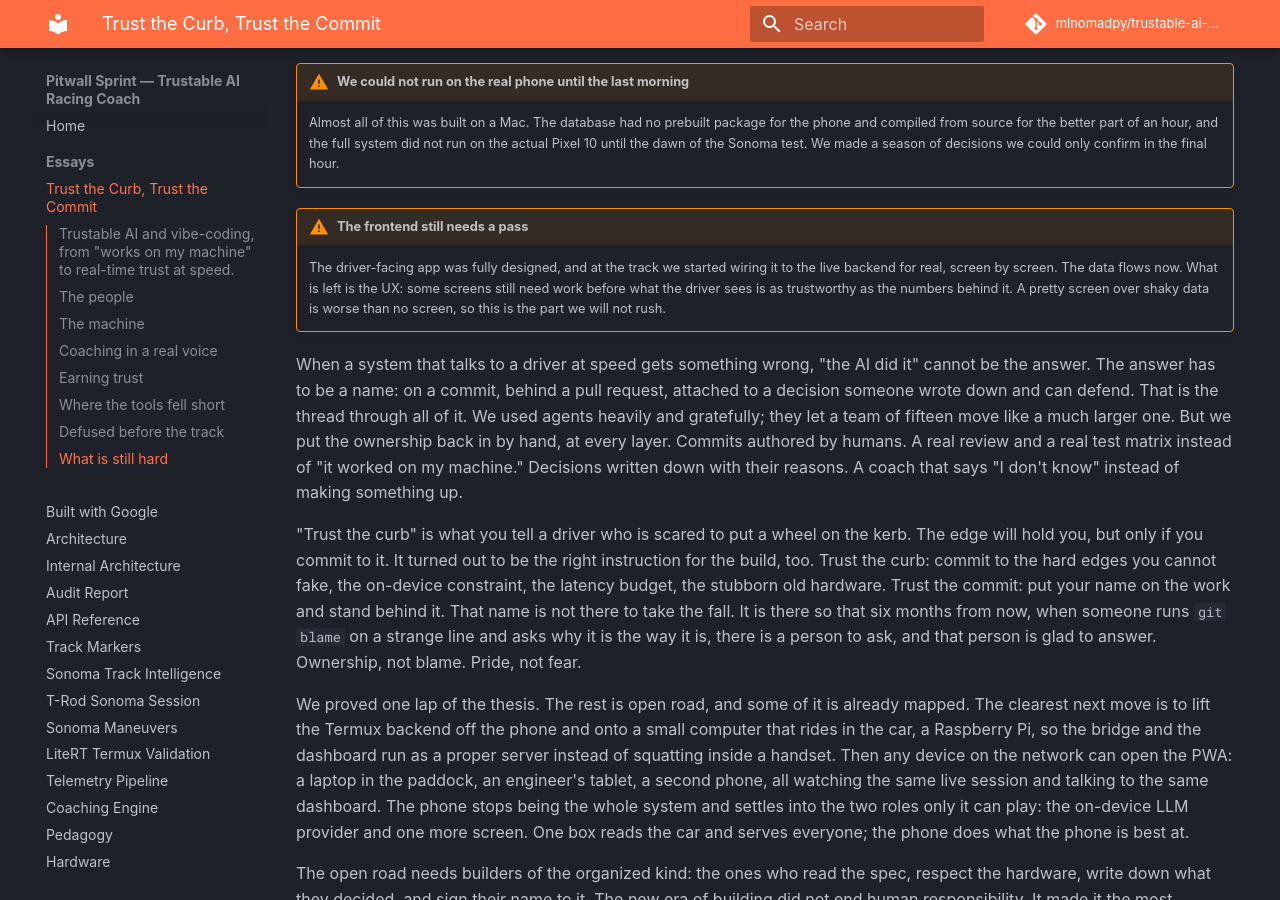
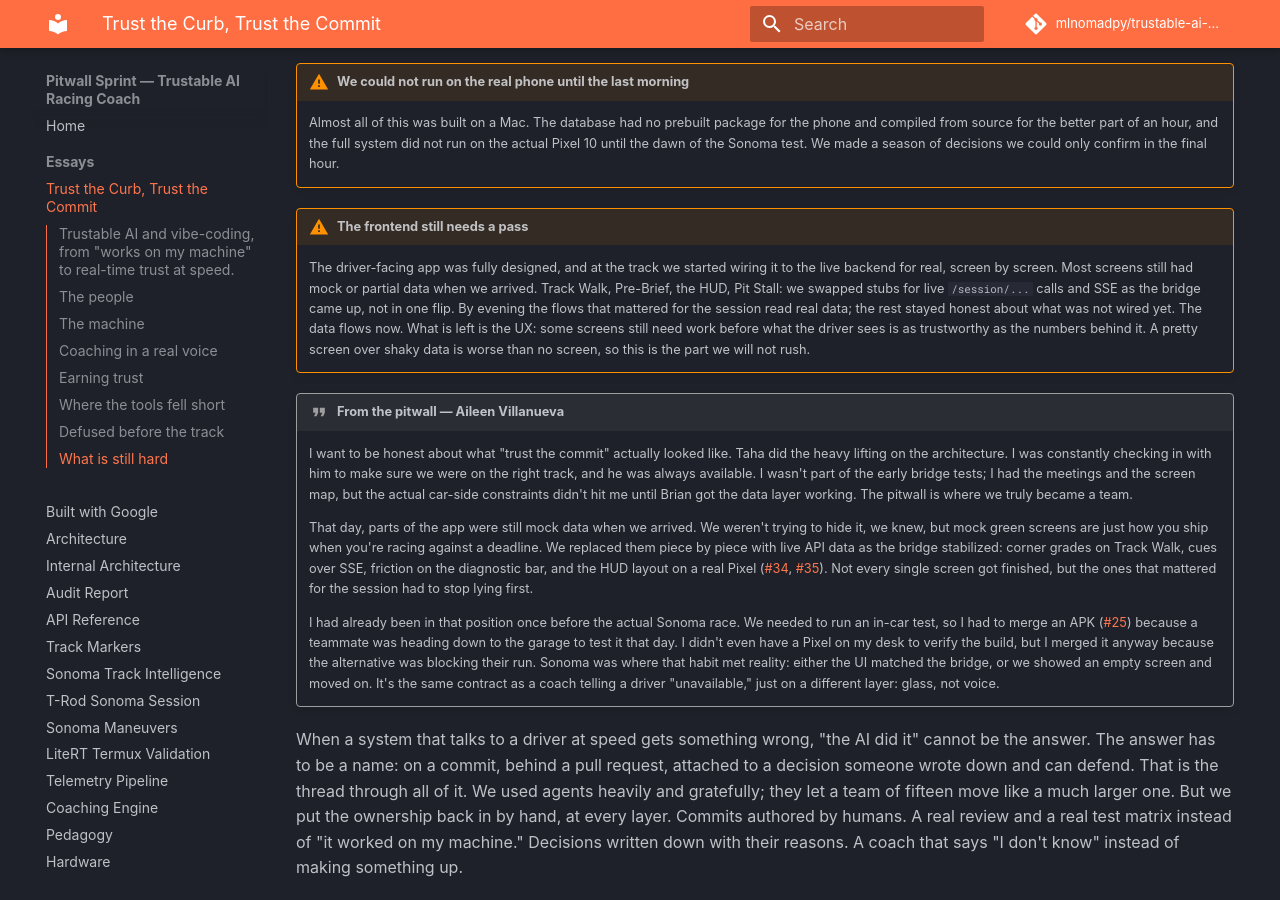
Before and after one commit to mlnomadpy/trustable-ai-superapp, an MkDocs documentation site: the page built from docs/essays/trusted-at-130mph.md, in a window 1280 px wide and 900 px high, scrolled down 11789 px. Built offline with MkDocs 1.6.1 and Material for MkDocs 9.7.7, drawn with Linux system fonts in a browser that asks for light colours; some web fonts are replaced; comment, search, counter and statistics services are not loaded.

Commit message:
Docs/essay coauthor aileen (#8)
* draft  additions for Aileen Villanueva

* fix formatting

* docs(essay): co-author pitwall section (content only)

* docs(essay): keep original byline, co-author credit in quote only

```diff
--- a/docs/essays/trusted-at-130mph.md
+++ b/docs/essays/trusted-at-130mph.md
@@ -271,10 +271,39 @@ Two honest gaps remain, and glossing them would be its own kind of mock data.
 
 !!! warning "The frontend still needs a pass"
     The driver-facing app was fully designed, and at the track we started wiring it to the
-    live backend for real, screen by screen. The data flows now. What is left is the UX:
-    some screens still need work before what the driver sees is as trustworthy as the
-    numbers behind it. A pretty screen over shaky data is worse than no screen, so this is
-    the part we will not rush.
+    live backend for real, screen by screen. Most screens still had mock or partial data
+    when we arrived. Track Walk, Pre-Brief, the HUD, Pit Stall: we swapped stubs for
+    live `/session/...` calls and SSE as the bridge came up, not in one flip. By evening
+    the flows that mattered for the session read real data; the rest stayed honest about
+    what was not wired yet. The data flows now. What is left is the UX: some screens still
+    need work before what the driver sees is as trustworthy as the numbers behind it. A
+    pretty screen over shaky data is worse than no screen, so this is the part we will not
+    rush.
+
+!!! quote "From the pitwall — Aileen Villanueva"
+    I want to be honest about what "trust the commit" actually looked like. Taha did the
+    heavy lifting on the architecture. I was constantly checking in with him to make sure
+    we were on the right track, and he was always available. I wasn't part of the early
+    bridge tests; I had the meetings and the screen map, but the actual car-side
+    constraints didn't hit me until Brian got the data layer working. The pitwall is where
+    we truly became a team.
+
+    That day, parts of the app were still mock data when we arrived. We weren't trying to
+    hide it, we knew, but mock green screens are just how you ship when you're racing
+    against a deadline. We replaced them piece by piece with live API data as the bridge
+    stabilized: corner grades on Track Walk, cues over SSE, friction on the diagnostic
+    bar, and the HUD layout on a real Pixel ([#34](https://github.com/mlnomadpy/pitwall/pull/34),
+    [#35](https://github.com/mlnomadpy/pitwall/pull/35)). Not every single screen got
+    finished, but the ones that mattered for the session had to stop lying first.
+
+    I had already been in that position once before the actual Sonoma race. We needed to
+    run an in-car test, so I had to merge an APK ([#25](https://github.com/mlnomadpy/pitwall/pull/25))
+    because a teammate was heading down to the garage to test it that day. I didn't even
+    have a Pixel on my desk to verify the build, but I merged it anyway because the
+    alternative was blocking their run. Sonoma was where that habit met reality: either
+    the UI matched the bridge, or we showed an empty screen and moved on. It's the same
+    contract as a coach telling a driver "unavailable," just on a different layer: glass,
+    not voice.
 
 When a system that talks to a driver at speed gets something wrong, "the AI did it" cannot be the answer. The answer has to be a name: on a commit, behind a pull request, attached to a decision someone wrote down and can defend. That is the thread through all of it. We used agents heavily and gratefully; they let a team of fifteen move like a much larger one. But we put the ownership back in by hand, at every layer. Commits authored by humans. A real review and a real test matrix instead of "it worked on my machine." Decisions written down with their reasons. A coach that says "I don't know" instead of making something up.
 
```
